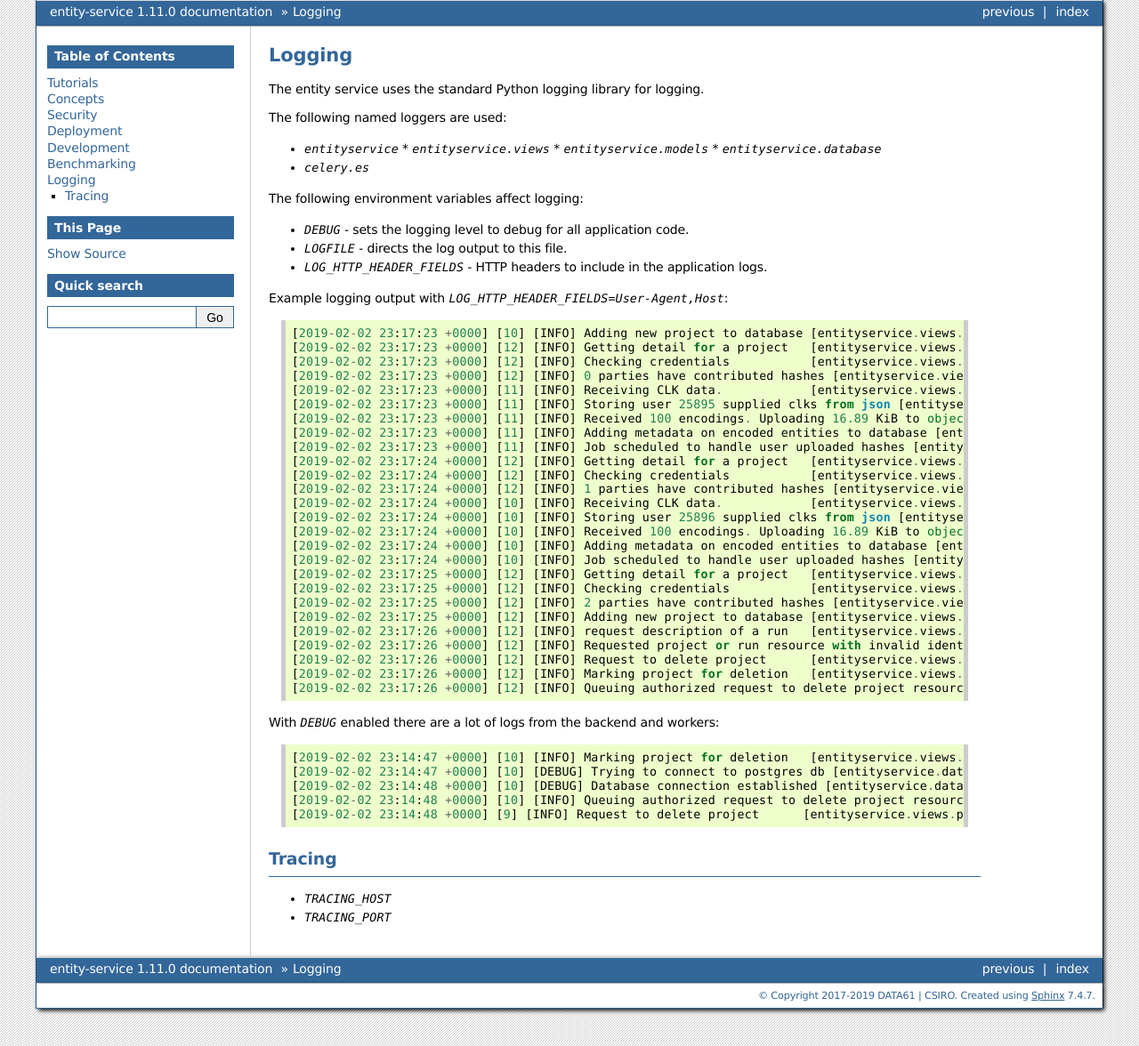
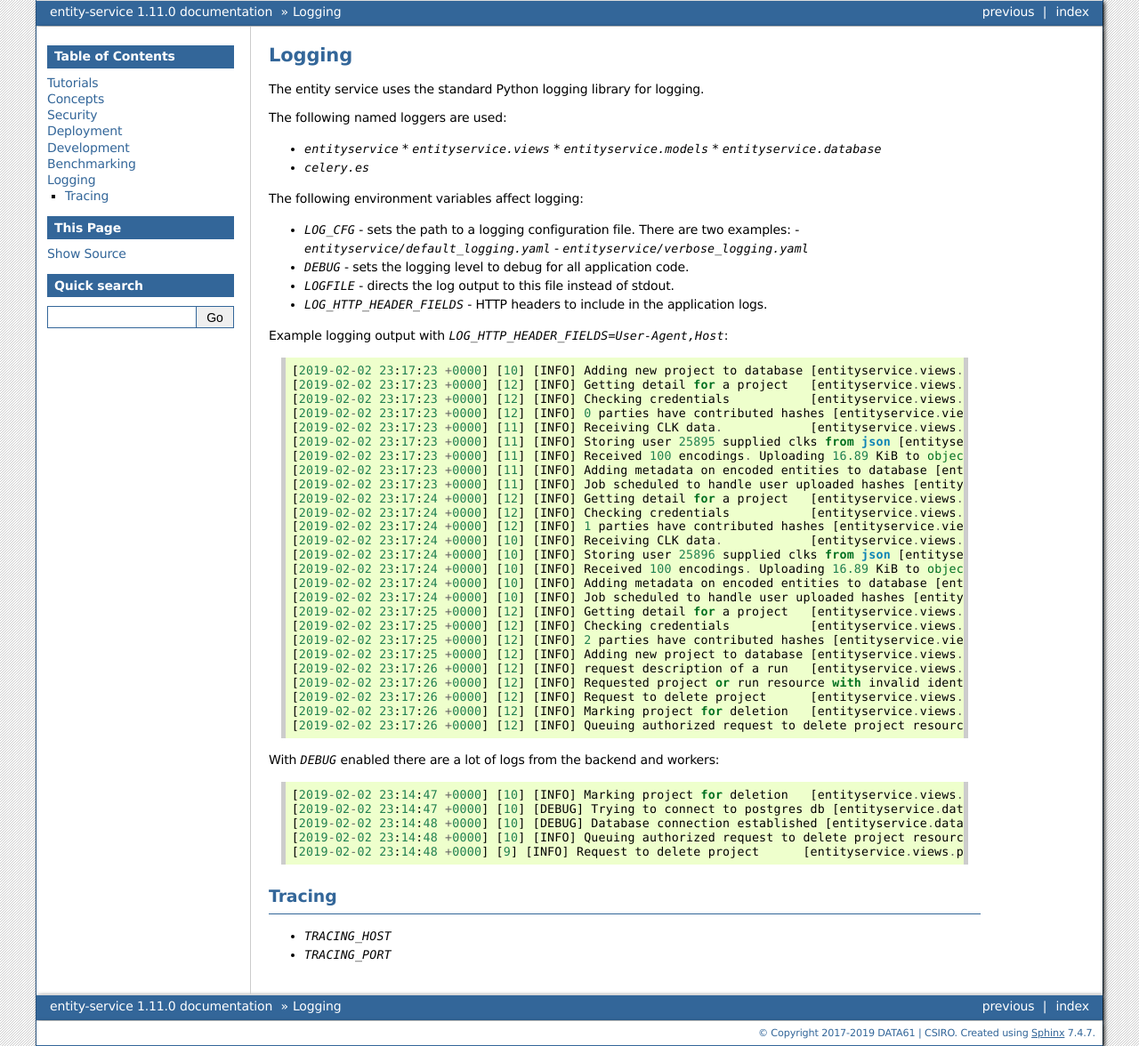
Before and after one commit to data61/anonlink-entity-service, a Sphinx documentation site: the page built from docs/logging.rst, in a window 1280 px wide. Shown: the whole page at 89% size. Built offline with Sphinx 7.4.7, drawn with Linux system fonts in a browser that asks for light colours; formulas are drawn with MathJax 3.

Commit message:
Add small note on verbose logging config

```diff
--- a/docs/logging.rst
+++ b/docs/logging.rst
@@ -15,8 +15,11 @@ The following named loggers are used:
 
 The following environment variables affect logging:
 
+* `LOG_CFG` - sets the path to a logging configuration file. There are two examples:
+  - `entityservice/default_logging.yaml`
+  - `entityservice/verbose_logging.yaml`
 * `DEBUG` - sets the logging level to debug for all application code.
-* `LOGFILE` - directs the log output to this file.
+* `LOGFILE` - directs the log output to this file instead of stdout.
 * `LOG_HTTP_HEADER_FIELDS` - HTTP headers to include in the application logs.
 
 Example logging output with `LOG_HTTP_HEADER_FIELDS=User-Agent,Host`::
```
Also changed, not shown: 3 other files.
